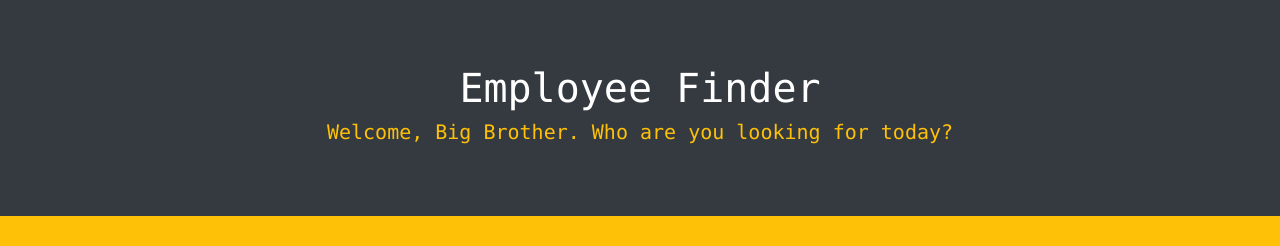
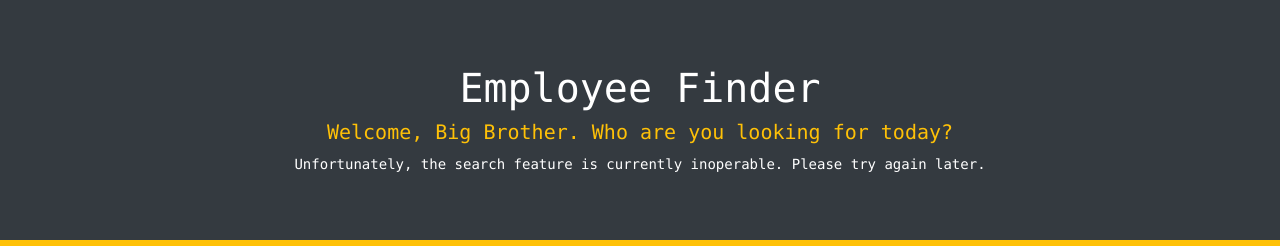
Before and after one commit to hdezbriant/Employee-Finder, a React (Create React App) app: page / in a window 1280 px wide. Shown: the top 246 px of the page. Built offline with nearby package versions, Linux system fonts and the light colour scheme; no server answers.

Commit message:
added message for missing search feature

```diff
--- a/src/components/Header.js
+++ b/src/components/Header.js
@@ -1,5 +1,5 @@
 import React from "react";
-import {Jumbotron, Container} from "react-bootstrap";
+import { Jumbotron, Container } from "react-bootstrap";
 import "../styles/headerStyle.css";
 
 function Header() {
@@ -10,6 +10,10 @@ function Header() {
         <h5 className="text-warning">
           Welcome, Big Brother. Who are you looking for today?
         </h5>
+        <small>
+          Unfortunately, the search feature is currently inoperable. Please try
+          again later.
+        </small>
       </Container>
     </Jumbotron>
   );
```
